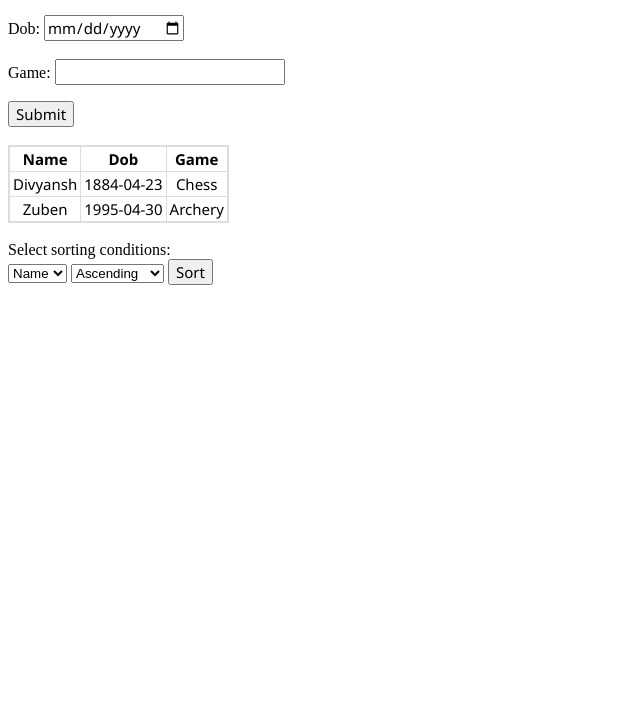
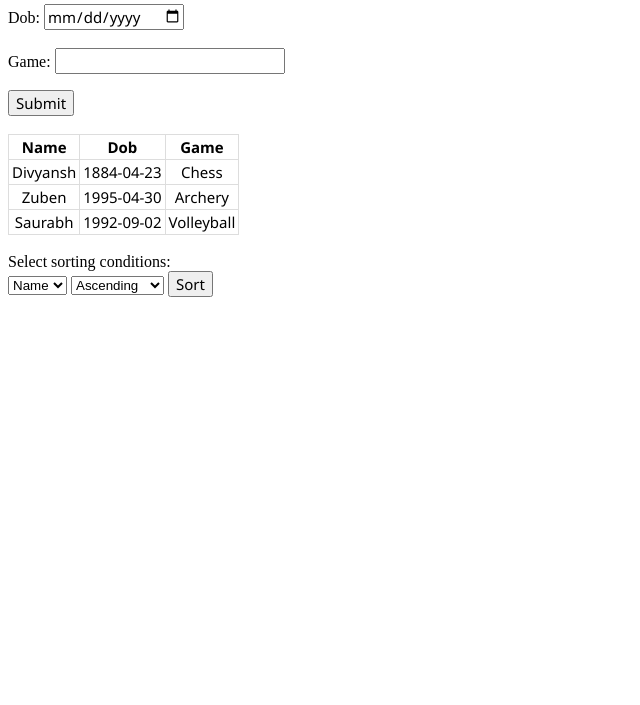
Before and after one commit to abhayrockks/Assignment_4, a plain HTML site: page index.html in a window 1280 px wide. Shown: the part 95-800 px from the top of the page, without its empty margins (0-640 px from the left). Drawn offline with nearby package versions, Linux system fonts and the light colour scheme.

Commit message:
only index file and rest in dev branch

```diff
--- a/index.html
+++ b/index.html
@@ -24,17 +24,12 @@
             font-weight: bold;
         }
     </style>
-  <script type="text/javascript">
-    $(document).ready(function () {
-
-    });
-  </script>
 </head>
 
 <body>
 
 
-  <h1>Form</h1>
+    <h2>Form</h2>
     <form id="myform">
         <div class="form-group">
             <label>Name:</label>
@@ -56,8 +51,7 @@
         <input type="submit" id="btn" name="btn" class="btn" value="Submit" />
     </div><br>
 
-  <div>
-    <table id='showData'></table>
+    <div id="showdata">
     </div><br>
 
     <div>
@@ -91,10 +85,14 @@
         "Name": "Zuben",
         "Dob": "1995-04-30",
         "Game": "Archery"
+    },
+    {
+        "Name": "Saurabh",
+        "Dob": "1992-09-02",
+        "Game": "Volleyball"
     }];
 
     tableFromJson();
-
 
     function sort() {
         var array = [];
@@ -132,48 +130,25 @@
 
     });
 
-
     function tableFromJson() {
 
-    // Extract value from table header.
-    var col = [];
-    for (var i = 0; i < details.length; i++) {
-      for (var key in details[i]) {
-        if (col.indexOf(key) === -1) {
-          col.push(key);
+        var objLength = details.length;
+        var table = '<table>' +
+            '<tr>' +
+            '<th>Name</th>' +
+            '<th>Dob</th>' +
+            '<th>Game</th>' +
+            '</tr>';
+
+        for (var i = 0; i < objLength; i++) {
+            table += '<tr>' +
+                '<td>' + details[i].Name + '</td>' +
+                '<td>' + details[i].Dob + '</tD>' +
+                '<td>' + details[i].Game + '</th>' +
+                '</tr>'
         }
-      }
-    }
-
-
-
-    // Create a table.
-    var table = document.createElement("table");
-
-    // Create table header row using the extracted headers above.
-    var tr = table.insertRow(-1);                   // table row.
-
-    for (var i = 0; i < col.length; i++) {
-      var th = document.createElement("th");      // table header.
-      th.innerHTML = col[i];
-      tr.appendChild(th);
-    }
-
-    // add json data to the table as rows.
-    for (var i = 0; i < details.length; i++) {
-
-      tr = table.insertRow(-1);
-
-      for (var j = 0; j < col.length; j++) {
-        var tabCell = tr.insertCell(-1);
-        tabCell.innerHTML = details[i][col[j]];
-      }
-    }
-
-    // Now, add the newly created table with json data, to a container.
-    var divShowData = document.getElementById('showData');
-    divShowData.innerHTML = "";
-    divShowData.appendChild(table);
+        table += '</table>';
+        document.getElementById('showdata').innerHTML = table;
     }
 </script>
 
```
Lines whose indentation alone changed are shown as unchanged.
